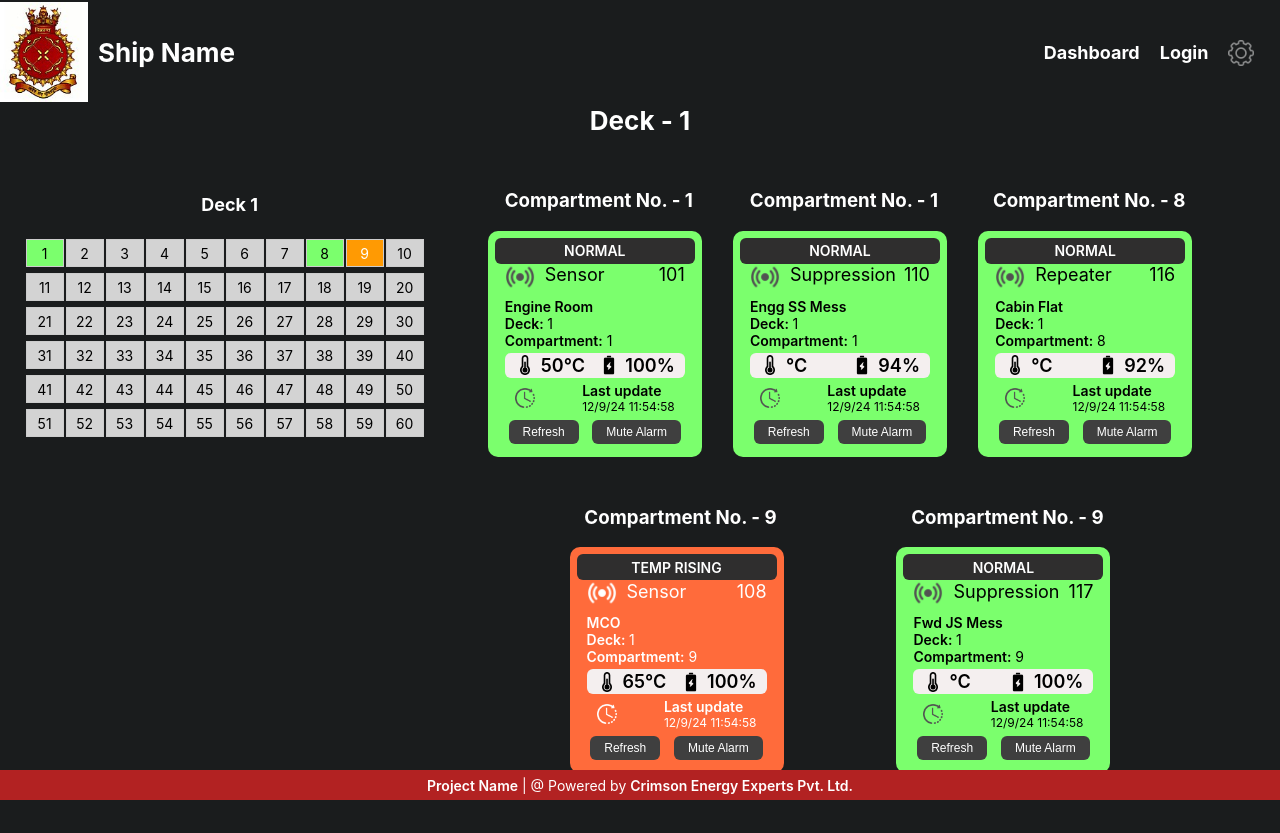
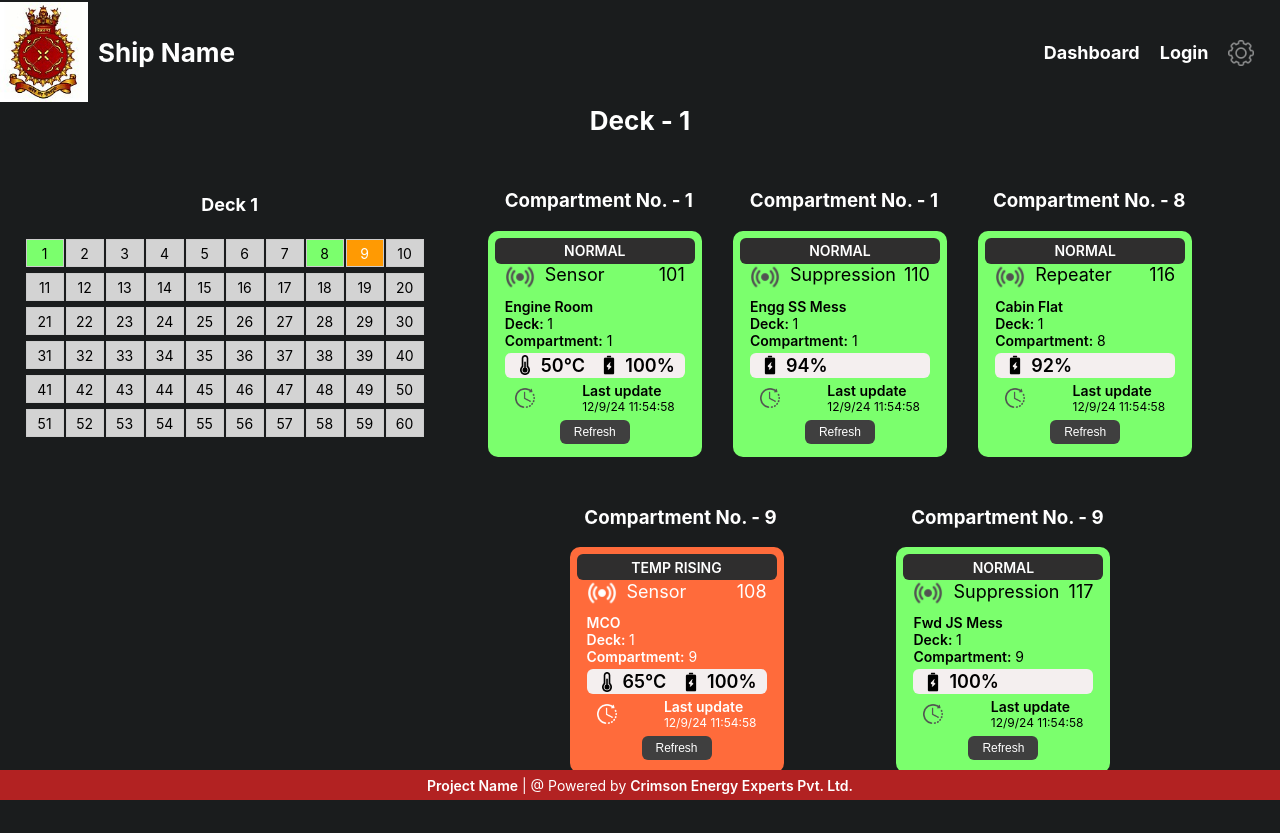
Before and after one commit to cee-diksha/fire_detection, a React (Create React App) app: page /deck/1 in a window 1280 px wide. Built offline with nearby package versions, Linux system fonts and the light colour scheme.

Commit message:
card status modified for alarm

```diff
--- a/src/components/Card.js
+++ b/src/components/Card.js
@@ -18,11 +18,12 @@ const Card = ({ item }) => {
   };
 
   const handleMuteAlarm = (event) => {
+    console.log(isAlarmMuted, "isAlarmMuted")
     event.preventDefault();
     event.stopPropagation();
-    setIsAlarmMuted(!isAlarmMuted);  // Toggle the mute state for this card
+    setIsAlarmMuted(!isAlarmMuted);
   };
-console.log(status.includes("success"), "status check")
+console.log(status.includes("success"), "status check", isAlarmMuted)
   return (
     <div
       className={`${isAlarmMuted ? "blinking-border" : "card-wrapper"}`}
@@ -49,10 +50,10 @@ console.log(status.includes("success"), "status check")
         <div><span style={{ fontWeight: "600" }}>Compartment:</span> {compartment}</div>
       </div>
       <div className="segment" id="temp-battery">
-        <div className= {(status.includes("danger") || status.includes("orange")) ? "dangertext" : ((status.includes("danger") || status.includes("orange")) && status.includes("yellow")) ? "dangertext" : "normaltext"}>
+        {temp && <div className= {(status.includes("danger") || status.includes("orange")) ? "dangertext" : ((status.includes("danger") || status.includes("orange")) && status.includes("yellow")) ? "dangertext" : "normaltext"}>
           <img src={temperature} alt="temperature-logo" style={{ height: "20px", marginRight: "6px" }} />
           {temp}°C
-        </div>
+        </div>}
         <div className= {(status.includes("yellow")) ? "dangertext" : "normaltext"}>
           <img src={battery} alt="battery-logo" style={{ height: "20px", marginRight: "6px" }} />
           {battery_percentage}%
@@ -67,13 +68,12 @@ console.log(status.includes("success"), "status check")
       </div>
       <div className="segment" style={{ borderBottom: "none" }} id="refresh-alarm-btn">
         <button onClick={handleRefresh} id="refresh-alarm-btn-both">Refresh</button>
-        <button
+        {status.includes("danger") && <button
           onClick={handleMuteAlarm}
           id={`${status.includes("danger") && !isAlarmMuted? "refresh-alarm-btn-alert" : "refresh-alarm-btn-both"}`}
-          disabled={status.includes("danger")}
         >
           {isAlarmMuted ? "Unmute Alarm" : "Mute Alarm"}
-        </button>
+        </button>}
       </div>
     </div>
   );
```
